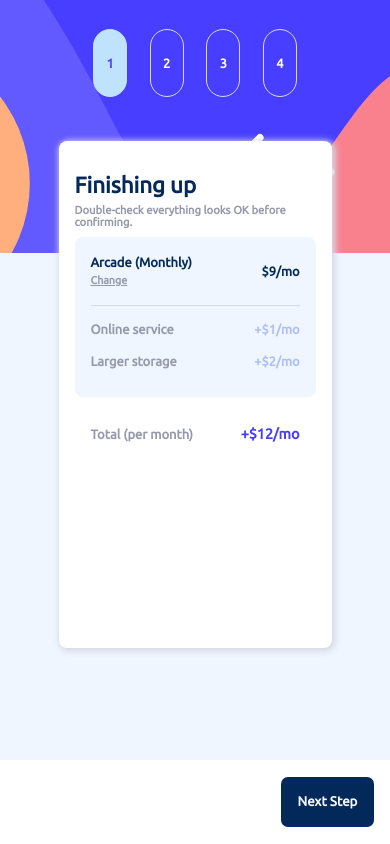
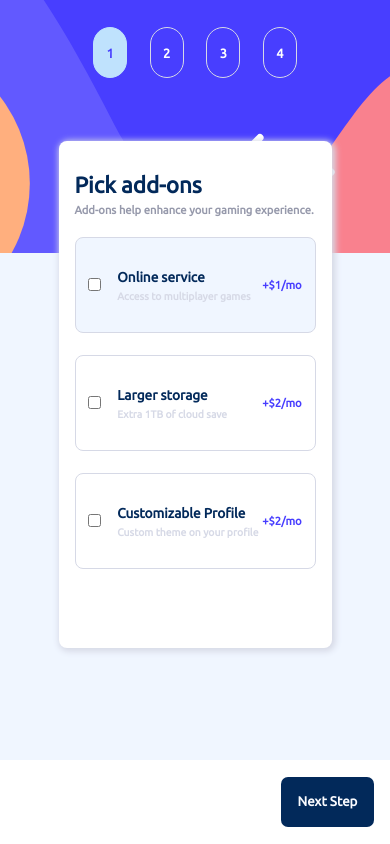
Before and after one commit to Optimistic965/formPWA, a website built with webpack: page src/index.html in a window 390 px wide. Built offline with nearby package versions, Linux system fonts and the light colour scheme.

Commit message:
upnext --Breathe live--

```diff
--- a/src/index.html
+++ b/src/index.html
@@ -124,7 +124,7 @@
                     <p>Yearly</p>
                 </section>
             </section>
-            <section id="stepThree_cont" class="hide">
+            <section id="stepThree_cont">
                 <header>
                     <h1>Pick add-ons</h1>
                     <h3>Add-ons help enhance your gaming experience.</h3>
@@ -174,7 +174,7 @@
                     </div>
                 </div>
             </section>
-            <section id="stepFour_cont">
+            <section id="stepFour_cont" class="hide">
                 <header>
                     <h1>Finishing up</h1>
                     <h3>Double-check everything looks OK before confirming.</h3>
--- a/src/style/main.scss
+++ b/src/style/main.scss
@@ -350,7 +350,7 @@
                     padding: .8em;
 
                     .input_cont{
-                        width: 60%;
+                        width: 70%;
                         height: 100%;
                         display: flex;
                         align-items: center;
@@ -603,6 +603,14 @@
 @media screen and (max-width: 756px) {
     main.form_cont{
         width: 100%;
+
+        aside{
+            width: 40%;
+        }
+
+        section.form_field, section.appreciation{
+            padding: 1em;
+        }
     }
 }
 
@@ -624,7 +632,7 @@
             ul {
                 display: flex;
                 width: 65%;
-                height: 40%;
+                height: 30%;
                 margin: 0 auto;
                 justify-content: space-evenly;
                 align-items: center;
@@ -651,7 +659,7 @@
         section.form_field, section.appreciation{
             position: relative;
             height: 60%;
-            width: 70%;
+            min-width: 70%;
             margin: 0 auto;
             top: -7em;
             border-radius: 8px;
@@ -699,6 +707,34 @@
                 }
             }
 
+            #stepThree_cont{
+                height: 100%;
+                // font-size: 1.3em;
+
+                .addOn_cont{
+                    height: 70%;
+
+                    .addOn{
+                        height: 6em;
+
+                        .input_cont{
+                            width: 80%;
+                            padding-block: .2em;
+                        }
+                    }
+                }
+            }
+
+            #stepFour_cont{
+                height: 100%;
+                // background-color: red;
+                font-size: 1.3em;
+
+                .summary_cont, .addOn_cont{
+                    height: 50%;
+                }
+            }
+
             .btn_cont{
                 background-color: $white;
                 bottom: 0;
@@ -711,3 +747,15 @@
         }
     }
 }
+
+@media screen and (max-width: 333px) {
+    main.form_cont {
+
+        aside ul {
+            width: 80%;
+        }
+        section.form_field, section.appreciation{
+            width: 90%;
+        }
+    }
+}
```
